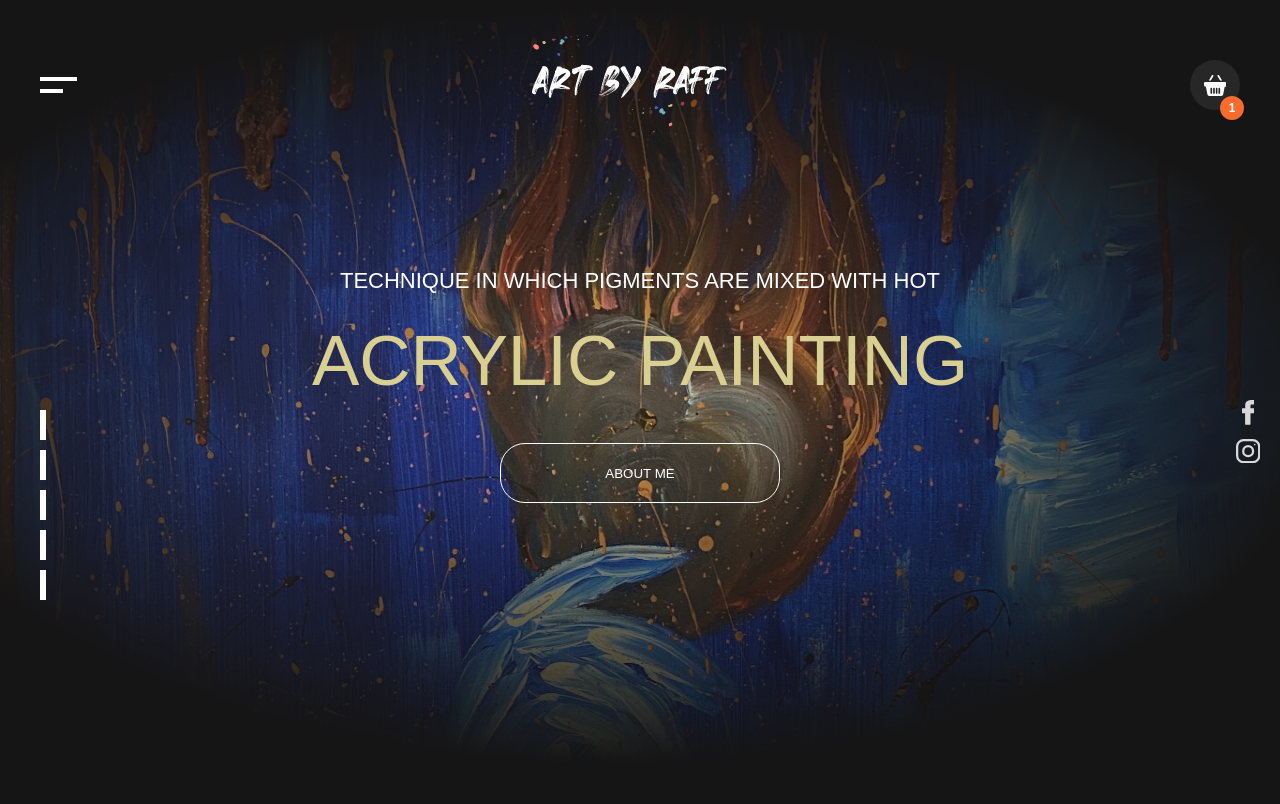
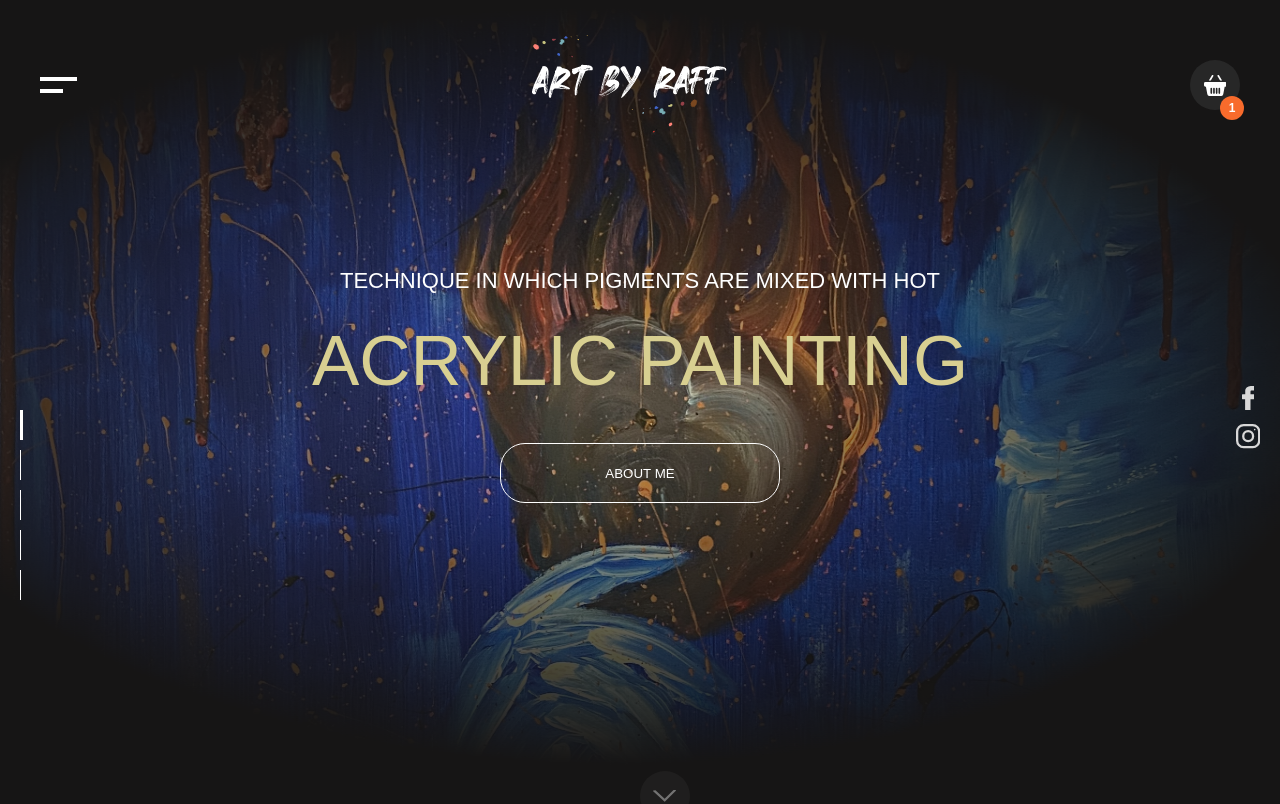
Before and after one commit to dcrana/artcaft-design, a React (Create React App) app: page / in a window 1280 px wide. Shown: the top 804 px of the page. Built offline with nearby package versions, Linux system fonts and the light colour scheme; a web font is replaced by a local one.

Commit message:
hash mapping done

```diff
--- a/src/App.js
+++ b/src/App.js
@@ -4,6 +4,7 @@ import CustomArt from "./components/customart/CustomArt";
 import HandPainting from "./components/handpainting/HandPainting";
 import Header from "./components/header/Header";
 import Introduction from "./components/introduction/Introduction";
+import Link from "./components/links/Links";
 import Menuopen from "./components/menuopen/Menuopen";
 import PrintArt from "./components/printart/PrintArt";
 
@@ -11,19 +12,7 @@ const App = () => {
   const [open, setOpen] = useState(false);
   return (
     <>
-      <div style={{
-        position:'fixed',
-        display:'flex',
-        flexDirection:'column',
-        left:'40px',
-        top:"50%"
-      }}>
-          <a href="#banner" style={{width:'0px',height:'30px',border:"solid 3px #fff",marginTop:'10px'}}></a>
-          <a href="#introduction" style={{width:'0px',height:'30px',border:"solid 3px #fff",marginTop:'10px'}}></a>
-          <a href="#handpainting" style={{width:'0px',height:'30px',border:"solid 3px #fff",marginTop:'10px'}}></a>
-          <a href="#paintart" style={{width:'0px',height:'30px',border:"solid 3px #fff",marginTop:'10px'}}></a>
-          <a href="#customart" style={{width:'0px',height:'30px',border:"solid 3px #fff",marginTop:'10px'}}></a>
-      </div>
+      <Link />
       <Header open={open} setOpen={setOpen} />
       <Menuopen open={open} setOpen={setOpen} />
       <Banner />
--- a/src/components/banner/Banner.jsx
+++ b/src/components/banner/Banner.jsx
@@ -1,4 +1,5 @@
 import { Facebook, Instagram } from "../../svg-component";
+import ScrollBottom from "../scrollbottom/ScrollBottom";
 import { AboutMeButton, BannerSectionWrapper, StlyesFBLink, StlyesInstaLink, StyledBannerHeading, StyledBannerSubHeading, StyledFBInstaIconsWrapper, StylesBannerWrapper } from "./StylesBanner";
 
 const Banner = () => {
@@ -18,6 +19,7 @@ const Banner = () => {
                     <StlyesFBLink href="https://www.facebook.com" target="_blank"><Facebook /></StlyesFBLink>
                     <StlyesInstaLink href="https://www.instagra.com" target="_blank" ><Instagram /></StlyesInstaLink>
                 </StyledFBInstaIconsWrapper>
+            <ScrollBottom />
             </StylesBannerWrapper>
         </BannerSectionWrapper>
     )
--- a/src/components/banner/StylesBanner.js
+++ b/src/components/banner/StylesBanner.js
@@ -4,7 +4,7 @@ import bannerBG from '../../assets/images/bannerBG.png'
 
 
 export const BannerSectionWrapper = styled.section`
-  // position:relative
+   /* position:relative; */
 `;
 
 export const StylesBannerWrapper = styled.div`
@@ -18,7 +18,7 @@ export const StylesBannerWrapper = styled.div`
   flex-direction:column;
   height:771px;
   width:100%;
-  // position:relative;
+ position:relative;
 `;
 
 
--- a/src/components/header/StylesHeader.js
+++ b/src/components/header/StylesHeader.js
@@ -5,7 +5,9 @@ width:100%;
 height:150px;
 // max-width:1250px;
 margin:auto;
-position:absolute; top:35px;
+position:absolute;
+top:35px;
+z-index: 11;
 background:transparent;
 
 `;
--- /dev/null
+++ b/src/components/links/Links.jsx
@@ -0,0 +1,71 @@
+import { useState } from "react";
+import { StyledLink, StyledLinkWrapper, StyledSpanLink } from "./StyledLink";
+
+const Link = () => {
+    const [value, setValue] = useState(0);
+    const data = [
+        {
+            title: 'About Me',
+            link: '#banner',
+            id: 0
+        },
+        {
+            title: 'Introduction',
+            link: '#introduction',
+            id: 1
+        },
+        {
+            title: 'Hand Painting',
+            link: '#handpainting',
+            id: 2
+        },
+        {
+            title: 'Paint Art',
+            link: '#paintart',
+            id: 3
+        },
+        {
+            title: 'Custom Art',
+            link: '#customart',
+            id: 4
+        },
+    ]
+    return (
+        <StyledLinkWrapper>
+            {
+                data?.length > 0 && data?.map((item, index) => {
+                    return (
+                        <StyledLink href={item?.link} key={item?.title} onClick={()=>setValue(item?.id)} isActive={value === item?.id ? true : false}>
+                            <StyledSpanLink >
+                                {item?.title}
+                            </StyledSpanLink>
+                        </StyledLink>
+                    )
+                })
+            }
+
+            {/* <StyledLink href="#introduction">
+                <StyledSpanLink>
+                    introduction
+                </StyledSpanLink>
+            </StyledLink>
+            <StyledLink href="#handpainting">
+                <StyledSpanLink>
+                    Hand Painting
+                </StyledSpanLink>
+            </StyledLink>
+            <StyledLink href="#paintart">
+                <StyledSpanLink>
+                    Paint Art
+                </StyledSpanLink>
+            </StyledLink>
+            <StyledLink href="#customart">
+                <StyledSpanLink>
+                    Custom Art
+                </StyledSpanLink>
+            </StyledLink> */}
+        </StyledLinkWrapper>
+    )
+}
+
+export default Link;
--- /dev/null
+++ b/src/components/links/StyledLink.js
@@ -0,0 +1,34 @@
+import styled from "styled-components";
+
+export const StyledLinkWrapper = styled.div`
+    position:fixed;
+    display:flex;
+    flex-direction:column;
+    left:20px;
+    top:50%;
+    z-index: 10;
+`
+
+export const StyledLink = styled.a`
+/* width:0px; */
+height:30px;
+border-left: ${(props) => props?.isActive ?"3px solid #fff ": "1px solid #fff" }  ;
+margin-top:10px;
+text-decoration: none;
+padding: 5px 0px 0px 10px;
+transition: border 1s ease;
+&:hover{
+    border-left:solid 3px #fff;
+    span{
+        visibility: visible;
+    }
+}
+/* &:active{
+    border-left:solid 3px #f00;
+} */
+`
+
+export const StyledSpanLink = styled.span`
+visibility: hidden;
+color: var(--white-1);
+`
--- a/src/components/menuopen/StylesmenuOpen.js
+++ b/src/components/menuopen/StylesmenuOpen.js
@@ -13,7 +13,7 @@ export const StyledMenuWrapper = styled.div`
     position:fixed;
     top:0px;
     left:0px;
-    z-index:1;
+    z-index:12;
     @media only screen and (min-width: 768px) {
     }
 `
--- /dev/null
+++ b/src/components/scrollbottom/ScrollBottom.jsx
@@ -0,0 +1,11 @@
+import { ArrowDown } from "../../svg-component"
+import { StyledLink } from "./StyledScrollBottom"
+
+const ScrollBottom = () => {
+    return (
+            <StyledLink href="#introduction">
+                <ArrowDown />
+            </StyledLink>
+    )
+}
+export default ScrollBottom;
--- /dev/null
+++ b/src/components/scrollbottom/StyledScrollBottom.js
@@ -0,0 +1,16 @@
+import styled from "styled-components";
+
+export const StyledLink = styled.a`
+position: absolute;
+    top: 100%;
+    left: 50%;
+    display: flex;
+    align-items: center;
+    justify-content: center;
+    height: 50px;
+    width: 50px;
+    border-radius: 50%;
+    opacity: 0.4;
+    background-color: #fffff11a;
+    text-decoration: none;
+`
--- a/src/svg-component/index.js
+++ b/src/svg-component/index.js
@@ -70,3 +70,16 @@ export const Forward = () => {
         </svg>
     )
 }
+
+export const ArrowDown = () => {
+    return (
+        <svg xmlns="http://www.w3.org/2000/svg" width="23.197" height="11.899" viewBox="0 0 23.197 11.899">
+            <g id="arrows" transform="rotate(-90.97 5.95 5.85)">
+                <g id="Group_8704" data-name="Group 8704">
+                    <path id="Path_8331" fill="#fff" d="M11.5 2.4V.479a.479.479 0 0 0-.825-.331L.133 11.169a.48.48 0 0 0 0 .663l10.541 11.02a.479.479 0 0 0 .825-.331V20.6a.479.479 0 0 0-.131-.329L3.055 11.5l8.313-8.775A.479.479 0 0 0 11.5 2.4z" data-name="Path 8331" />
+                </g>
+            </g>
+        </svg>
+
+    )
+}
```
Also changed, not shown: src/assets/svg/arrows.svg (added).
